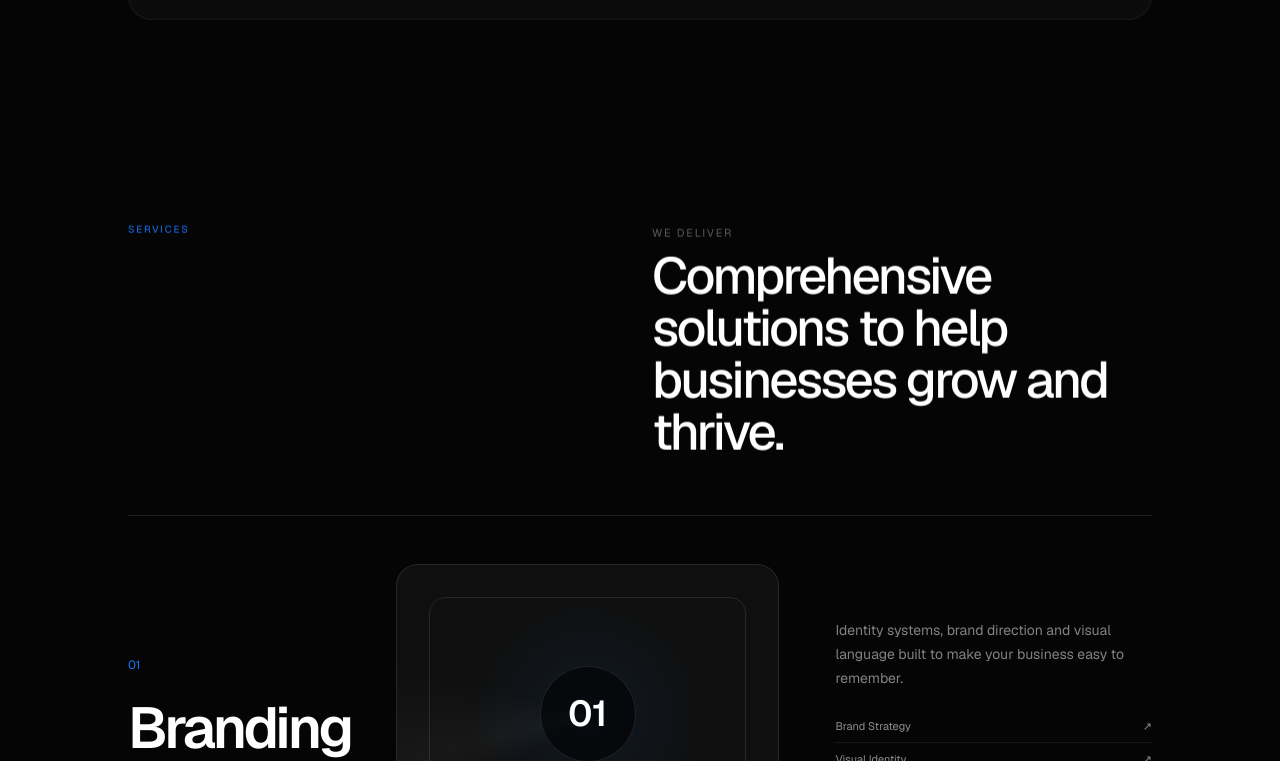
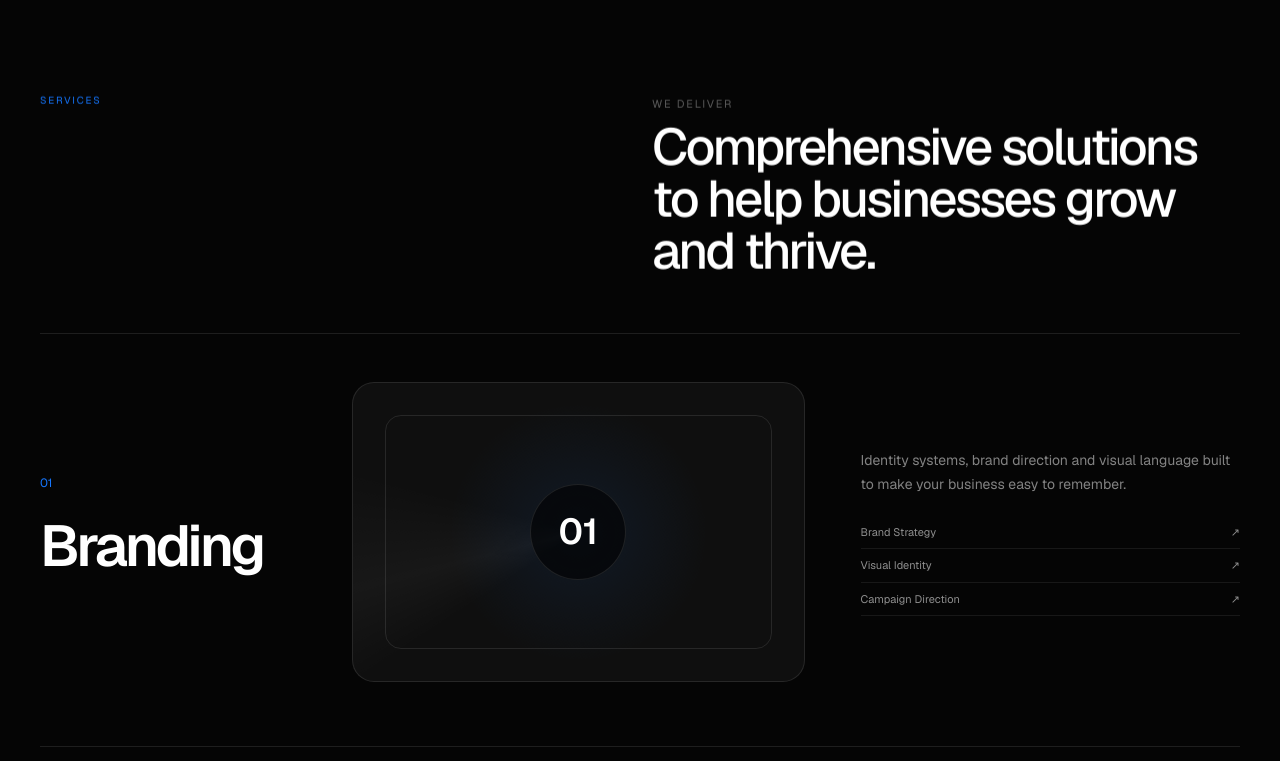
Before and after one commit to amnas-cubixmet/cubixmet, a Next.js app: page / in a window 1280 px wide. Shown: the part 1619-2380 px from the top of the page. Built offline with nearby package versions, Linux system fonts and the light colour scheme.

Commit message:
Remove 80 percent wrapper from page sections

```diff
--- a/app/globals.css
+++ b/app/globals.css
@@ -140,6 +140,13 @@ a {
 
 
 .site-wrapper {
+  width: 100%;
+  max-width: 1500px;
+  margin-inline: auto;
+  padding-inline: 20px;
+}
+
+.header-wrapper {
   width: 80%;
   max-width: 1500px;
   margin-inline: auto;
@@ -184,24 +191,20 @@ a {
   border-bottom-color: #000;
 }
 
-@media (max-width: 1023px) {
+@media (min-width: 768px) {
   .site-wrapper {
-    width: 88%;
+    padding-inline: 32px;
   }
 }
 
 @media (max-width: 767px) {
-  .site-wrapper {
-    width: calc(100% - 40px);
-  }
-
   .section-space {
     padding-block: 5rem;
   }
 }
 
-@media (max-width: 359px) {
+@media (min-width: 1280px) {
   .site-wrapper {
-    width: calc(100% - 28px);
+    padding-inline: 40px;
   }
 }
```
